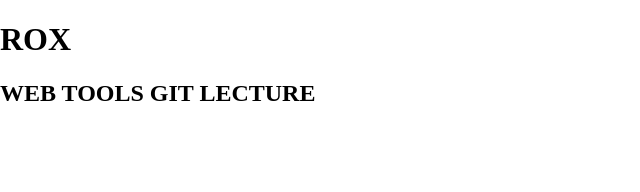
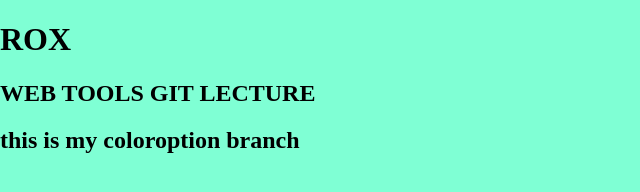
Before and after one commit to roxwilson89/wtvclab3Wilson, a plain HTML site: page index.html in a window 1280 px wide. Shown: the whole page, without its empty margins (0-640 px from the left). Drawn offline with nearby package versions, Linux system fonts and the light colour scheme.

Commit message:
Frist commit on new branch
vb color change coloroption branch

```diff
--- a/_css/main.css
+++ b/_css/main.css
@@ -8,6 +8,7 @@ html {
   -webkit-text-size-adjust: 100%;
 }
 html, body  {
+    background-color: aquamarine;
 	margin: 0;
 }
 /* Correct `block` display not defined in IE 8/9.*/
--- a/index.html
+++ b/index.html
@@ -16,6 +16,7 @@
     <header>
 	<h1>ROX</h1>
     <h2>WEB TOOLS GIT LECTURE</h2>
+        <h2>this is my coloroption branch</h2>
     </header>
     <nav id="pageNav">
     </nav>
```
